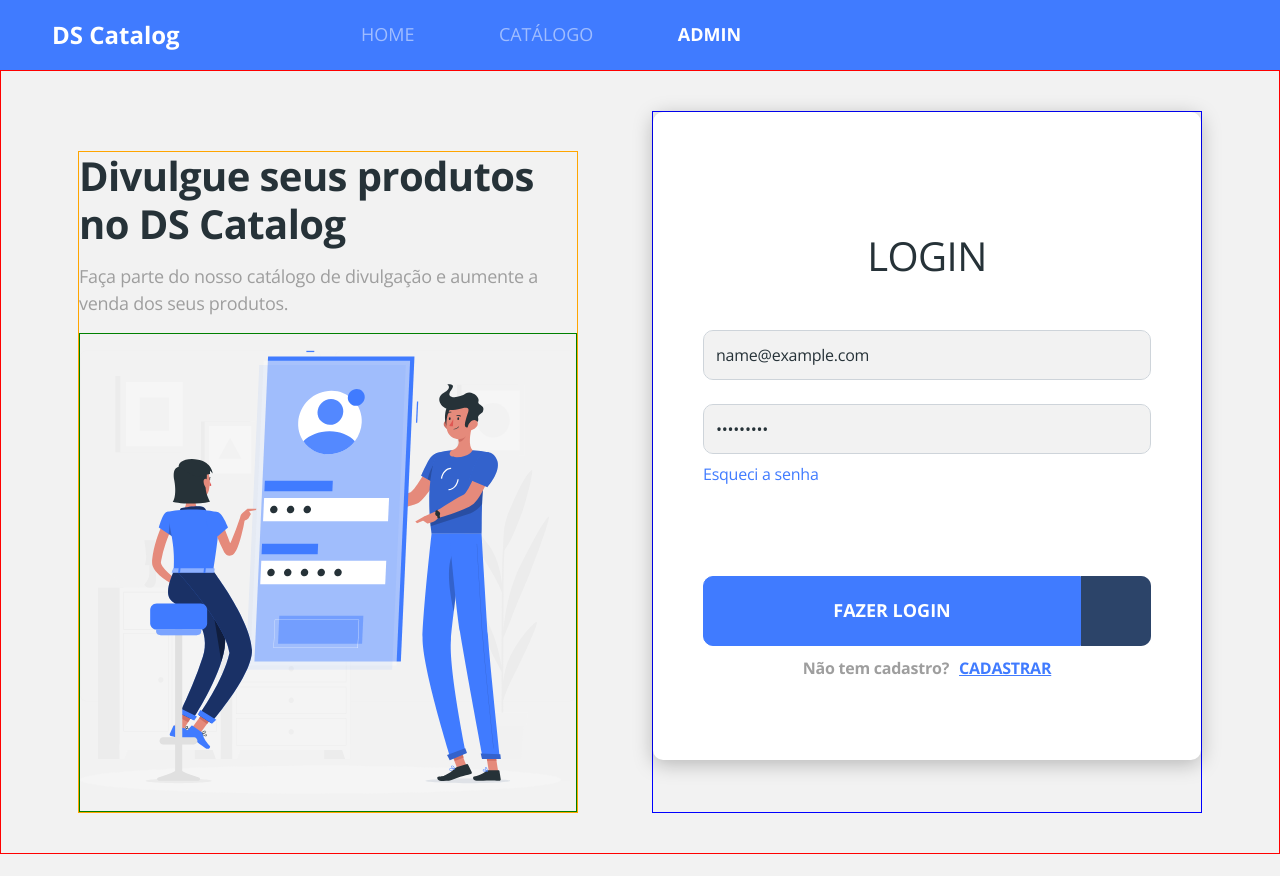
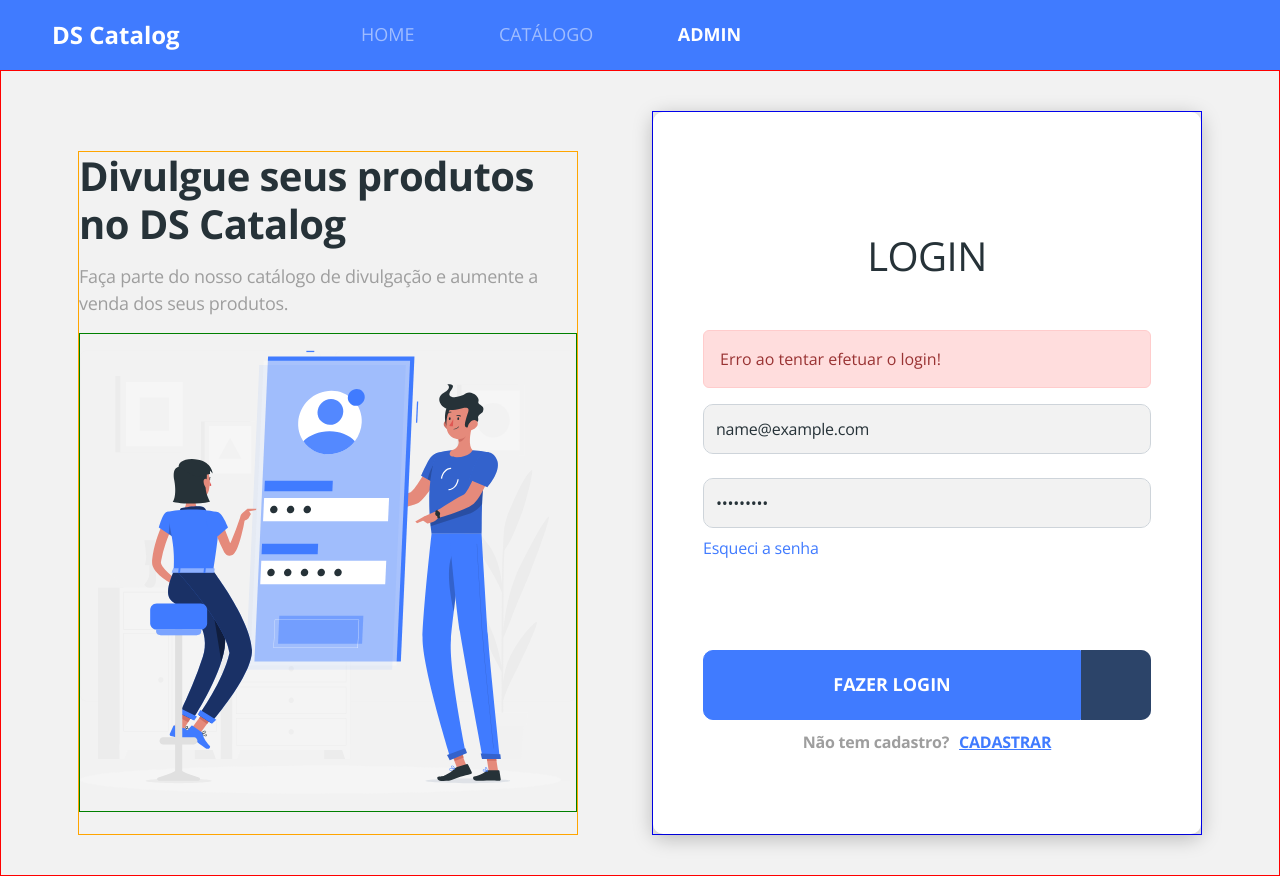
Before and after one commit to wjdsantos/dscatalog-srt3, a React (Create React App) app in the folder frontend/: page /admin/auth/login in a window 1280 px wide. Both pictures are taken after typing "name@example.com", "Sample123" into the empty fields and a click on the button "FAZER LOGIN". Before the commit the page ends 854 px from the top, so only its background shows below. Built offline with nearby package versions, Linux system fonts and the light colour scheme; no server answers.

Commit message:
Manual error handling

```diff
--- a/frontend/src/assets/styles/custom.scss
+++ b/frontend/src/assets/styles/custom.scss
@@ -1,5 +1,6 @@
 $theme-colors: (
   'primary': #407bff,
+  'danger': #ff5555
 );
 
 $body-bg: #f2f2f2;
--- a/frontend/src/pages/Admin/Auth/Login/index.tsx
+++ b/frontend/src/pages/Admin/Auth/Login/index.tsx
@@ -1,9 +1,10 @@
 import ButtonIcon from "components/ButtonIcon";
 import { Link } from "react-router-dom";
 import { useForm } from "react-hook-form";
+import { requestBackendLogin } from "util/requests";
+import { useState } from "react";
 
 import "./styles.css";
-import { requestBackendLogin } from "util/requests";
 
 type FormData = {
   username: string;
@@ -11,14 +12,18 @@
 };
 
 const Login = () => {
+  const [hasError, setHasError] = useState(false);
+
   const { register, handleSubmit } = useForm<FormData>();
 
   const onSubmit = (formData: FormData) => {
     requestBackendLogin(formData)
       .then((response) => {
+        setHasError(false);
         console.log("SUCESSO", response);
       })
       .catch((error) => {
+        setHasError(true);
         console.log("ERRO", error);
       });
   };
@@ -26,6 +31,11 @@
   return (
     <div className="base-card login-card">
       <h1>LOGIN</h1>
+      { hasError && (
+        <div className="alert alert-danger">
+          Erro ao tentar efetuar o login!
+        </div>
+      )}
       <form onSubmit={handleSubmit(onSubmit)}>
         <div className="mb-4">
           <input
```
